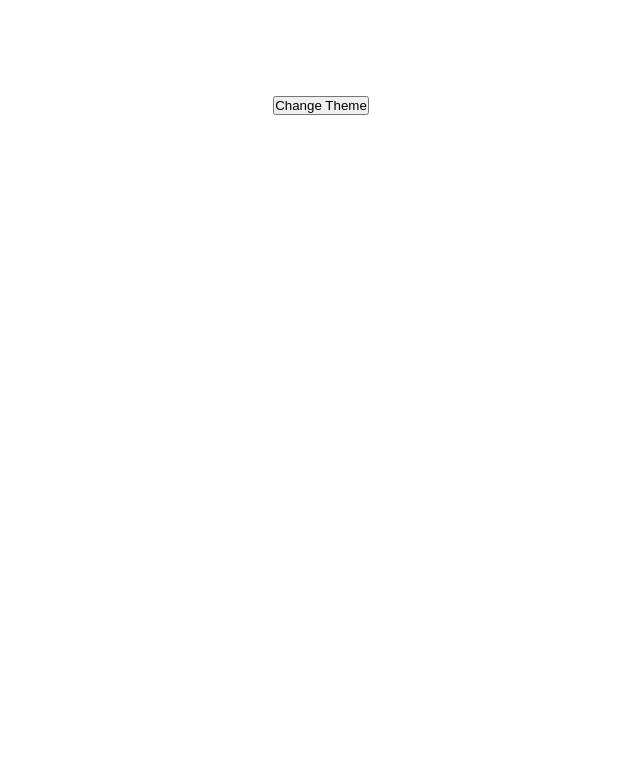
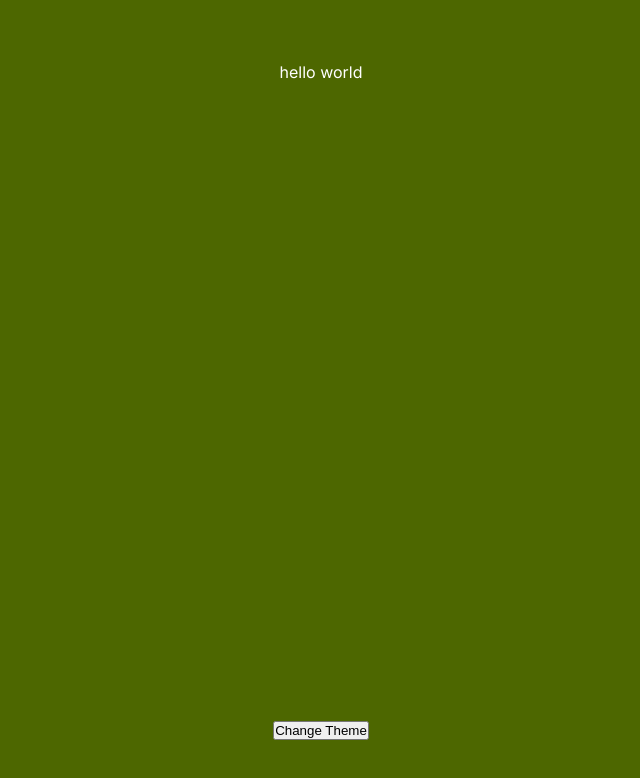
Before and after one commit to Junjpan/serafina_storm, a Next.js app: page / in a window 1280 px wide. Shown: the top 778 px of the page, without its empty margins (319-959 px from the left). Built offline with nearby package versions, Linux system fonts and the light colour scheme.

Commit message:
add font toke variable

```diff
--- a/src/app/globals.scss
+++ b/src/app/globals.scss
@@ -151,6 +151,34 @@
   --surfacecontainer: var(--neutral-94);
   --surfacecontainerhigh: var(--neutral-92);
   --surfacecontainerhighest: var(--neutral-90);
+
+  --font-size-body-1:2rem;
+  --font-size-body-2:1.6rem;
+  --font-size-body-3:1.4rem;
+  --font-size-body-4:1.2rem;
+
+  --font-size-display-1:7.2rem;
+  --font-size-display-2:6rem;
+  --font-size-display-3:4.8rem;
+
+  --font-size-heading-1:4rem;
+  --font-size-heading-2:3.4rem;
+  --font-size-heading-3:2.8rem;
+  --font-size-heading-4:2.4rem;
+  --font-size-heading-5:2rem;
+
+  --font-weight-body:400;
+  --font-weight-body-medium:500;
+  --font-weight-body-bold:600;
+
+  --font-weight-display:700;
+  --font-weight-heading:600;
+
+  --line-height-body:1.5;
+  --line-height-display:1.3;
+  --line-height-heading:1.3;
+
+
 }
 
 :root.dark-mode {
@@ -214,9 +242,14 @@
 }
 
 html {
+font-size:62.5%;
 }
 
 body {
   max-width: 100vw;
   overflow-x: hidden;
+  background:var(--primary);
+  color:var(--onprimary);
+  font-size:var(--font-size-body-2);
+  line-height: var(--line-height-body);
 }
--- a/src/app/page.scss
+++ b/src/app/page.scss
@@ -5,5 +5,4 @@
   align-items: center;
   padding: 6rem;
   min-height: 100vh;
-  color: red;
 }
--- a/src/app/page.tsx
+++ b/src/app/page.tsx
@@ -32,6 +32,7 @@ export default function Home() {
 
   return (
     <main className="main">
+      hello world
       <button onClick={() => changeTheme()}>Change Theme</button>
     </main>
   );
```
